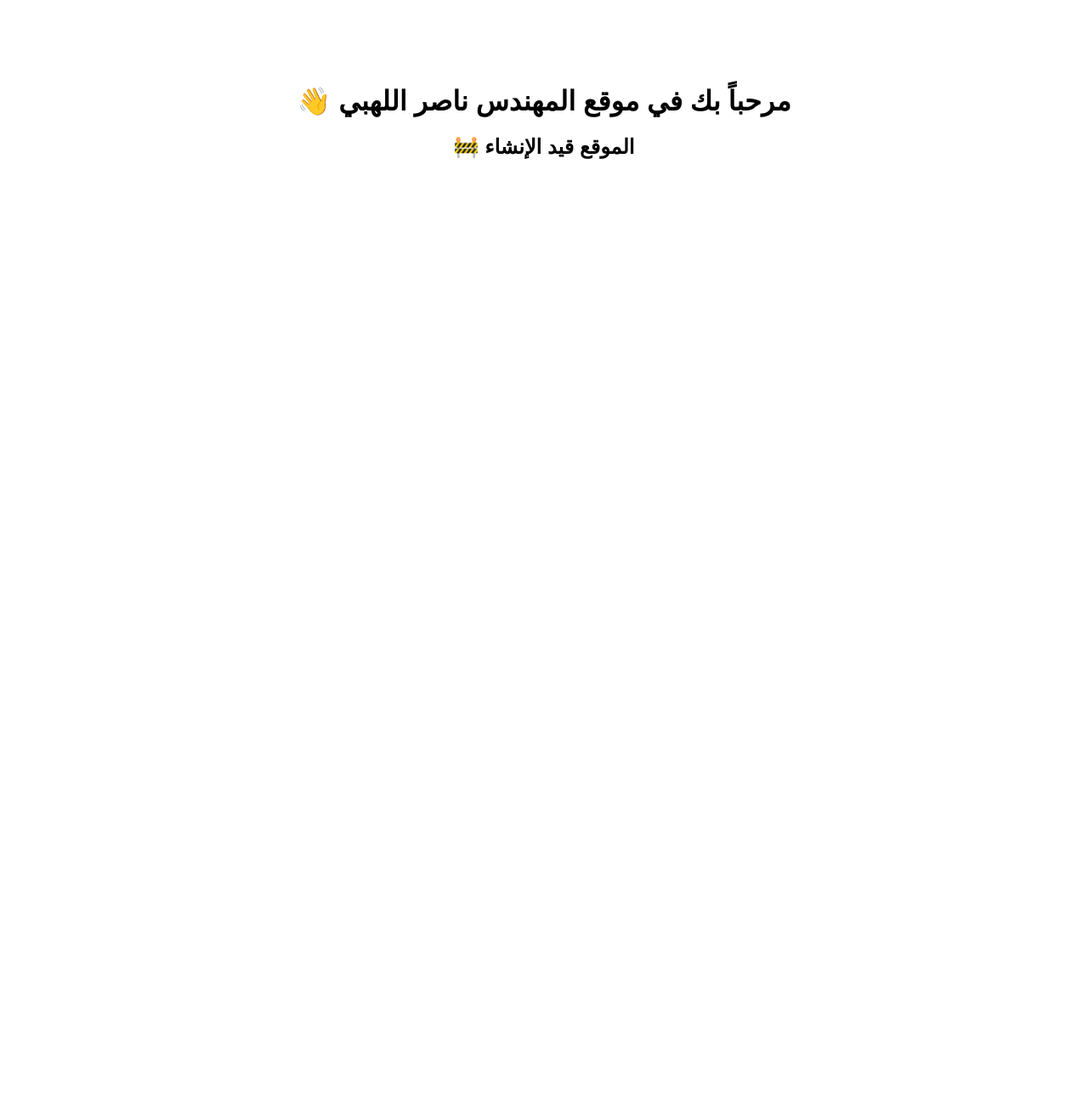
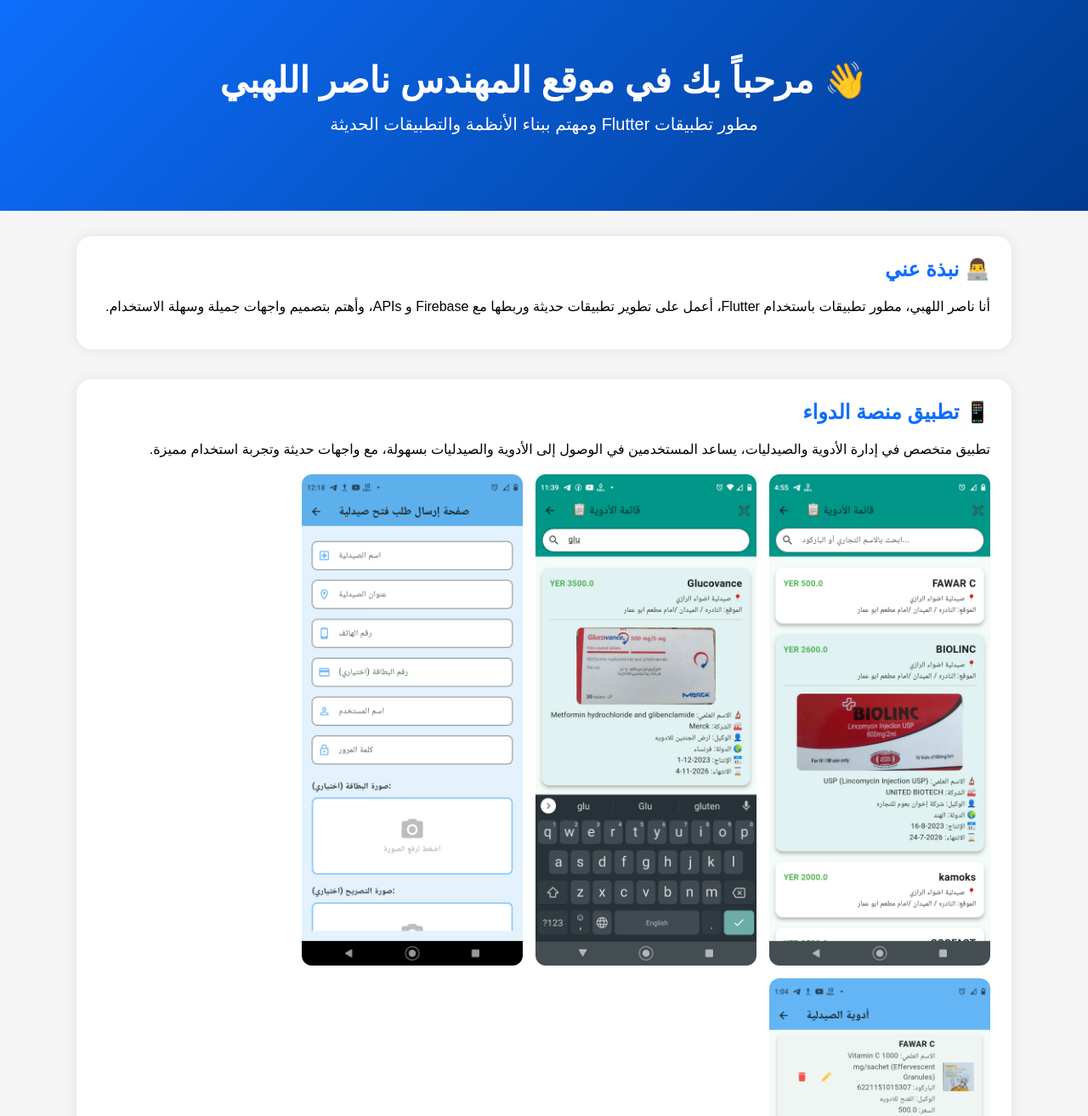
Before and after one commit to Nasser-Shuaib/Nasser-Shuaib.github.io, a plain HTML site: page index.html in a window 1280 px wide. Shown: the top 1313 px of the page at 85% size. Before the commit the page ends 800 px from the top, so only its background shows below. Drawn offline with Linux system fonts and the light colour scheme.

Commit message:
add local images

```diff
--- a/index.html
+++ b/index.html
@@ -1,20 +1,161 @@
 <!DOCTYPE html>
-<html lang="ar">
+<html lang="ar" dir="rtl">
 
 <head>
     <meta charset="UTF-8">
-    <title>موقع المهندس ناصر اللهبي</title>
+    <meta name="viewport" content="width=device-width, initial-scale=1.0">
+    <title>المهندس ناصر اللهبي</title>
+
+    <style>
+        body {
+            margin: 0;
+            font-family: Arial;
+            background: #f5f5f5;
+        }
+
+        .header {
+            background: linear-gradient(135deg, #0d6efd, #003b8e);
+            color: white;
+            text-align: center;
+            padding: 70px 20px;
+        }
+
+        .header h1 {
+            margin: 0;
+            font-size: 42px;
+        }
+
+        .header p {
+            font-size: 20px;
+            margin-top: 15px;
+        }
+
+        .container {
+            max-width: 1100px;
+            margin: auto;
+            padding: 30px 20px;
+        }
+
+        .card {
+            background: white;
+            border-radius: 18px;
+            padding: 25px;
+            margin-bottom: 35px;
+            box-shadow: 0 0 15px rgba(0, 0, 0, 0.08);
+        }
+
+        .card h2 {
+            margin-top: 0;
+            color: #0d6efd;
+        }
+
+        .project-images {
+            display: flex;
+            flex-wrap: wrap;
+            gap: 15px;
+            margin-top: 20px;
+        }
+
+        .project-images img {
+            width: 260px;
+            border-radius: 12px;
+            transition: 0.3s;
+        }
+
+        .project-images img:hover {
+            transform: scale(1.03);
+        }
+
+        .download-btn {
+            display: inline-block;
+            margin-top: 20px;
+            background: #198754;
+            color: white;
+            text-decoration: none;
+            padding: 14px 28px;
+            border-radius: 12px;
+            font-size: 18px;
+            transition: 0.3s;
+        }
+
+        .download-btn:hover {
+            background: #157347;
+        }
+
+        .footer {
+            text-align: center;
+            padding: 30px;
+            background: #222;
+            color: white;
+        }
+    </style>
 </head>
 
-<body style="text-align:center; margin-top:100px; font-family:Arial;">
+<body>
 
-    <h1>
-        👋 مرحباً بك في موقع المهندس ناصر اللهبي
-    </h1>
+    <div class="header">
 
-    <h2>
-        🚧 الموقع قيد الإنشاء
-    </h2>
+        <h1>
+            👋 مرحباً بك في موقع المهندس ناصر اللهبي
+        </h1>
+
+        <p>
+            مطور تطبيقات Flutter ومهتم ببناء الأنظمة والتطبيقات الحديثة
+        </p>
+
+    </div>
+
+    <div class="container">
+
+        <div class="card">
+
+            <h2>👨‍💻 نبذة عني</h2>
+
+            <p>
+                أنا ناصر اللهبي، مطور تطبيقات باستخدام Flutter،
+                أعمل على تطوير تطبيقات حديثة وربطها مع Firebase و APIs،
+                وأهتم بتصميم واجهات جميلة وسهلة الاستخدام.
+            </p>
+
+        </div>
+
+        <div class="card">
+
+            <h2>📱 تطبيق منصة الدواء</h2>
+
+            <p>
+                تطبيق متخصص في إدارة الأدوية والصيدليات،
+                يساعد المستخدمين في الوصول إلى الأدوية والصيدليات بسهولة،
+                مع واجهات حديثة وتجربة استخدام مميزة.
+            </p>
+
+            <div class="project-images">
+<img src="images/p1.png">
+
+<img src="images/p2.png">
+
+<img src="images/p3.png">
+<img src="images/p4.png">
+
+            </div>
+
+            <a class="download-btn"
+                href="https://github.com/Nasser-Shuaib/Nasser-Shuaib.github.io/releases/download/v1.0/app-release.apk"
+                target="_blank">
+
+                ⬇ تحميل التطبيق
+
+            </a>
+
+        </div>
+
+    </div>
+
+    <div class="footer">
+
+        جميع الحقوق محفوظة © المهندس ناصر اللهبي
+
+    </div>
 
 </body>
 
```
Also changed, not shown: images/p1.png (added), images/p2.png (added), images/p3.png (added), images/p4.png (added).
